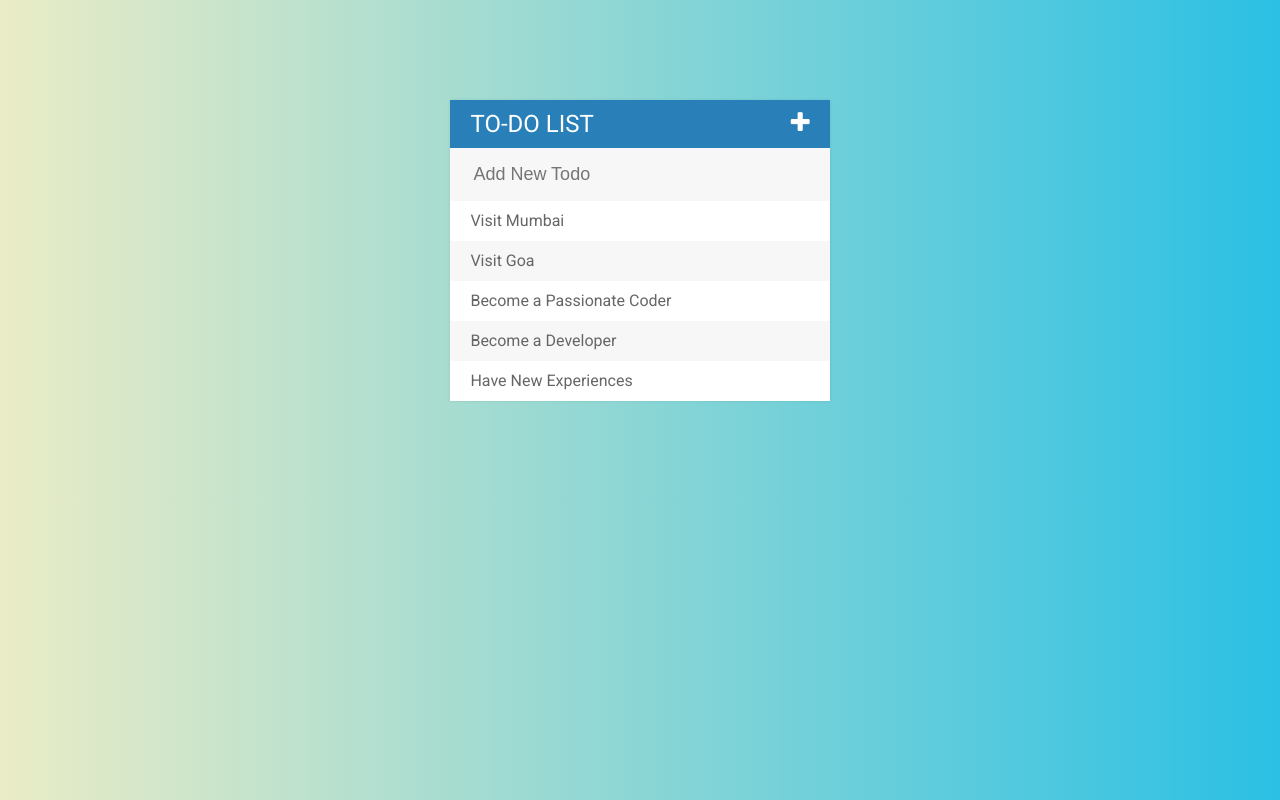
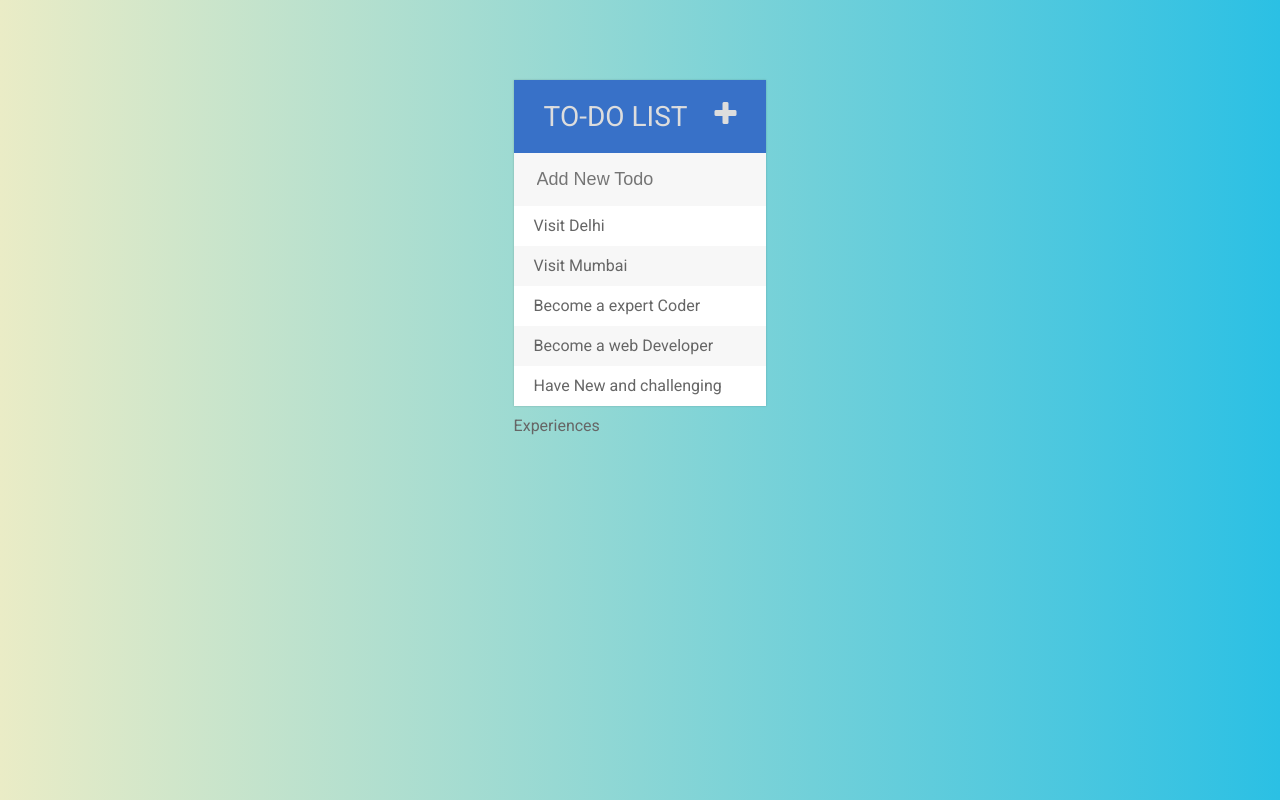
Before and after one commit to swatisingh24/Todo-List, a plain HTML site: page index.html in a window 1280 px wide. Drawn offline with nearby package versions, Linux system fonts and the light colour scheme; files whose address does not match are found by name.

Commit message:
List modified

```diff
--- a/assets/todos.css
+++ b/assets/todos.css
@@ -7,25 +7,25 @@ body{
 
 }
 #container{
-	width: 30%;
-	margin: 100px auto;
-	background: #f7f7f7;
-	box-shadow: 0 0 3px rgba(0, 0, 0, 0.1);
+	width: 20%;
+	margin: 80px auto;
+	background: #f8f8f8;
+	box-shadow: 0 0 2px rgba(0, 0, 0, 0.2);
 }
 
 .completed{
-	color: gray;
+	color: blue;
 	text-decoration: line-through;
 }
 
 h1{
-	background: #2980b9;
+	background: #3871c8;
 	text-transform: uppercase;
-	font-size: 24px;
+	font-size: 28px;
 	font-weight: normal;
-	color: #fff;
+	color: #ddd;
 	margin: 0;
-	padding: 10px 20px;
+	padding: 20px 30px;
 }
 
 ul{
@@ -56,7 +56,7 @@ input{
 }
 
 input:focus{
-	background: #fff;
+	background: #ddd;
 	border: 3px solid #2980b9;
 	outline: none;
 }
--- a/index.html
+++ b/index.html
@@ -14,11 +14,11 @@
 	<h1>to-do list<i class="fa fa-plus" aria-hidden="true"></i></h1>
 	<input type="text" placeholder="Add New Todo">
 	<ul>
+		<li><span><i class="fa fa-trash" aria-hidden="true"></i></span>Visit Delhi</li>
 		<li><span><i class="fa fa-trash" aria-hidden="true"></i></span>Visit Mumbai</li>
-		<li><span><i class="fa fa-trash" aria-hidden="true"></i></span>Visit Goa</li>
-		<li><span><i class="fa fa-trash" aria-hidden="true"></i></span>Become a Passionate Coder</li>
-		<li><span><i class="fa fa-trash" aria-hidden="true"></i></span>Become a Developer</li>
-		<li><span><i class="fa fa-trash" aria-hidden="true"></i></span>Have New Experiences</li>
+		<li><span><i class="fa fa-trash" aria-hidden="true"></i></span>Become a expert Coder</li>
+		<li><span><i class="fa fa-trash" aria-hidden="true"></i></span>Become a web Developer</li>
+		<li><span><i class="fa fa-trash" aria-hidden="true"></i></span>Have New and challenging Experiences</li>
 	</ul>
 </div>
 
```
